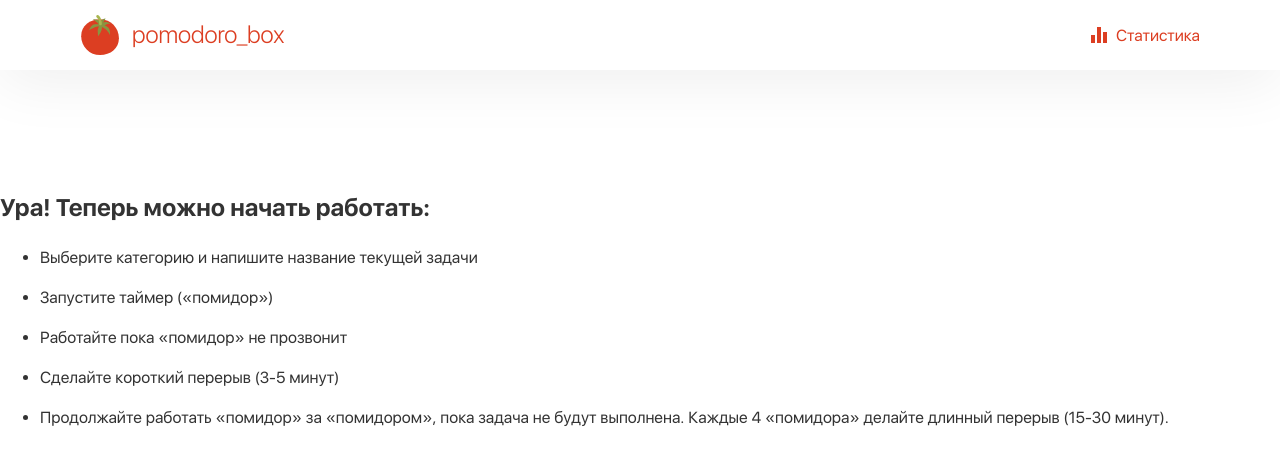
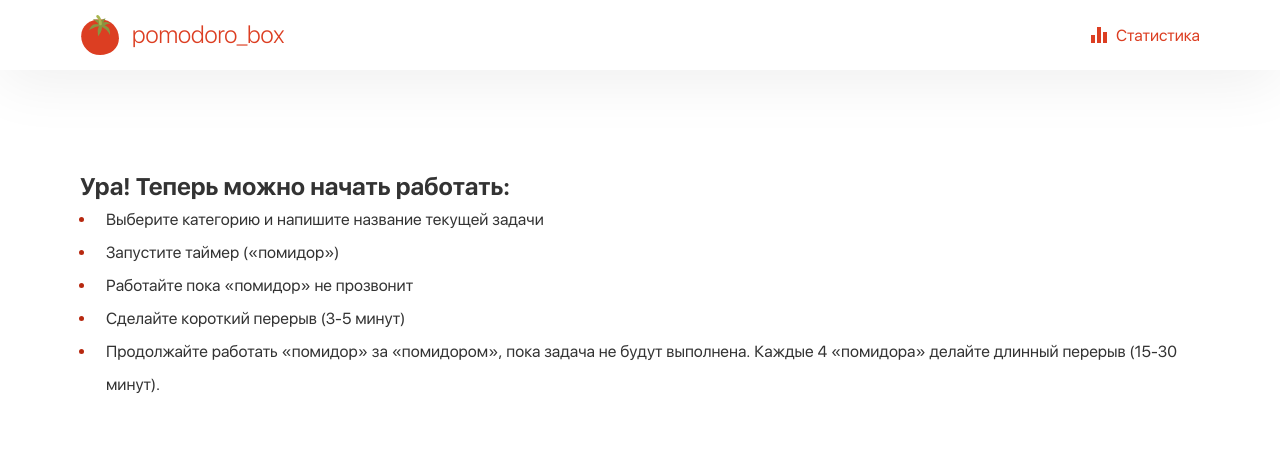
Before and after one commit to checkkick/pomodoro-timer, a React (Vite) app: page / in a window 1280 px wide. Shown: the top 464 px of the page. Built offline with nearby package versions, Linux system fonts and the light colour scheme.

Commit message:
add style for main text

```diff
--- a/src/pages/Main/Main.tsx
+++ b/src/pages/Main/Main.tsx
@@ -2,25 +2,37 @@ import styles from './main.module.scss'
 
 export function MainPage() {
    return (
+      <div className="container">
          <div className={styles.columns}>
             <div className={styles.tasks}>
                <h2 className={styles.tasks__title}>Ура! Теперь можно начать работать:</h2>
 
                <ul className={styles.tasks__list}>
                   <li className={styles.tasks__item}>
-                  <p className={styles.tasks__text}>Выберите категорию и напишите название текущей задачи</p>
+                     <p className={styles.tasks__text}>
+                        Выберите категорию и напишите название текущей задачи
+                     </p>
                   </li>
                   <li className={styles.tasks__item}>
-                  <p className={styles.tasks__text}>Запустите таймер («помидор»)</p>
+                     <p className={styles.tasks__text}>
+                        Запустите таймер («помидор»)
+                     </p>
                   </li>
                   <li className={styles.tasks__item}>
-                  <p className={styles.tasks__text}>Работайте пока «помидор» не прозвонит</p>
+                     <p className={styles.tasks__text}>
+                        Работайте пока «помидор» не прозвонит
+                     </p>
                   </li>
                   <li className={styles.tasks__item}>
-                  <p className={styles.tasks__text}>Сделайте короткий перерыв (3-5 минут)</p>
+                     <p className={styles.tasks__text}>
+                        Сделайте короткий перерыв (3-5 минут)
+                     </p>
                   </li>
                   <li className={styles.tasks__item}>
-                  <p className={styles.tasks__text}>Продолжайте работать «помидор» за «помидором», пока задача не будут выполнена. Каждые 4 «помидора» делайте длинный перерыв (15-30 минут).</p>
+                     <p className={styles.tasks__text}>
+                        Продолжайте работать «помидор» за «помидором», пока задача не будут выполнена.
+                        Каждые 4 «помидора» делайте длинный перерыв (15-30 минут).
+                     </p>
                   </li>
                </ul>
 
@@ -29,5 +41,6 @@ export function MainPage() {
 
             {/* Форма с запуском таймера */}
          </div>
+      </div>
    );
 }
--- a/src/pages/Main/main.module.scss
+++ b/src/pages/Main/main.module.scss
@@ -1,4 +1,5 @@
 @import '@assets/styles/variables.scss';
+@import '@assets/styles/mixins.scss';
 
 .columns {
    display: flex;
@@ -7,3 +8,27 @@
    justify-content: space-between;
    gap: 15px;
 }
+
+.tasks {
+   &__title {
+      @include defineFontSFUIDisplay(700, 24px, 33px);
+   }
+
+   &__list {
+      margin: 0;
+      padding: 0 1rem;
+   }
+
+   &__item {
+      color: $grafit;
+
+      &::marker {
+         color: $red-dark;
+      }
+   }
+
+   &__text {
+      @include defineFontSFUIDisplay(400, 16px, 33px);
+      padding-left: 10px;
+   }
+}
```
Lines whose indentation alone changed are shown as unchanged.
